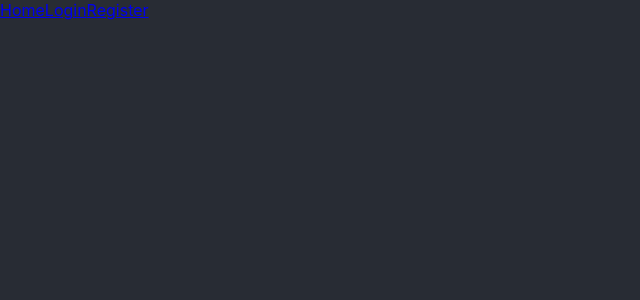
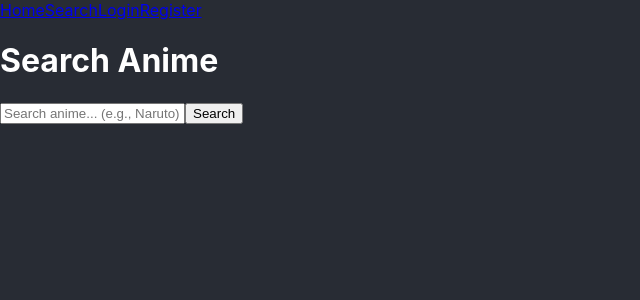
Before and after one commit to imdehydrated/anime-tracker, a React (Create React App) app in the folder frontend/: page /search in a window 1280 px wide. Before the commit this address had no page. Shown: the top 300 px of the page, without its empty margins (0-640 px from the left). Built offline with nearby package versions, Linux system fonts and the light colour scheme.

Commit message:
Added anime searching functionality to frontend

```diff
--- a/frontend/src/App.js
+++ b/frontend/src/App.js
@@ -5,6 +5,7 @@ import Home from './pages/Home';
 import Login from './pages/Login';
 import Register from './pages/Register';
 import MyList from './pages/MyList';
+import Search from './pages/Search';
 
 function App() {
   return (
@@ -16,6 +17,7 @@ function App() {
           <Route path="/login" element={<Login />} />
           <Route path="/register" element={<Register />} />
           <Route path="/mylist" element={<MyList />} />
+          <Route path="/search" element={<Search />} />
         </Routes>
       </BrowserRouter>
     </AuthProvider>
--- a/frontend/src/components/NavBar.js
+++ b/frontend/src/components/NavBar.js
@@ -20,6 +20,7 @@ function NavBar() {
     <nav>
       {/* Home link always visible */}
       <Link to="/">Home</Link>
+      <Link to="/search">Search</Link>
 
       {/* Conditional links based on auth state */}
       {isLoggedIn ? (
--- /dev/null
+++ b/frontend/src/pages/Search.js
@@ -0,0 +1,133 @@
+/**
+ * Search Page — Search for anime and add them to your list.
+ *
+ * Flow:
+ * 1. User types a search query and clicks Search
+ * 2. GET /api/anime/search?q={query} fetches results from AniList (via our backend)
+ * 3. Results display as cards with title, cover image, score, episodes
+ * 4. "Add to List" button sends POST /api/users/list with the anime's AniList ID
+ *
+ * This page combines two API calls:
+ * - Public endpoint (search) — no token needed
+ * - Protected endpoint (add to list) — requires JWT token
+ */
+import { useState } from 'react';
+import { useAuth } from '../context/AuthContext';
+import axios from 'axios';
+
+function Search() {
+    // Search input and results
+    const [query, setQuery] = useState('');         // What the user types
+    const [results, setResults] = useState([]);      // Array of anime from AniList
+    const [loading, setLoading] = useState(false);   // Show "Searching..." during API call
+    const [error, setError] = useState('');
+    const [message, setMessage] = useState('');       // Success message after adding to list
+
+    // Get JWT token — needed for the "Add to List" POST request
+    const { token, isLoggedIn } = useAuth();
+
+    /**
+	 * handleSearch — Calls our backend search endpoint.
+	 *
+	 * This hits the PUBLIC /api/anime/search endpoint (no token needed).
+	 * The backend forwards the query to AniList's GraphQL API and returns
+	 * a simplified JSON array of anime objects.
+	 */
+	const handleSearch = async (e) => {
+		e.preventDefault();          // Prevent form from reloading the page
+		setError('');
+		setMessage('');
+		setLoading(true);
+
+		try {
+			// GET /api/anime/search?q=naruto — same endpoint we tested with curl
+			const { data } = await axios.get(`/api/anime/search?q=${encodeURIComponent(query)}`);
+			setResults(data);          // Store the array of anime results
+		} catch (err) {
+			setError('Search failed. Try again.');
+		} finally {
+			setLoading(false);
+		}
+	};
+
+	/**
+	 * handleAddToList — Adds an anime to the user's list.
+	 *
+	 * Sends POST /api/users/list with the anime's AniList ID.
+	 * This is a PROTECTED endpoint — requires the JWT token in the header.
+	 *
+	 * @param {number} anilistId — the anime's ID from AniList (e.g., 20 for Naruto)
+	 */
+	const handleAddToList = async (anilistId) => {
+		setMessage('');
+		setError('');
+
+		try {
+			// POST with JWT — same as: curl -H "Authorization: Bearer $TOKEN"
+			await axios.post('/api/users/list',
+				{ anilistId, status: 'PLAN_TO_WATCH' },   // Default status when adding
+				{ headers: { Authorization: `Bearer ${token}` } }
+			);
+			setMessage('Added to your list!');
+		} catch (err) {
+			setError(err.response?.data?.error || 'Failed to add to list');
+		}
+	};
+
+    return (
+		<div className="page">
+			<h1>Search Anime</h1>
+
+			{/* Search form — onSubmit triggers handleSearch */}
+			<form onSubmit={handleSearch}>
+				<input
+					type="text"
+					placeholder="Search anime... (e.g., Naruto)"
+					value={query}
+					onChange={(e) => setQuery(e.target.value)}
+					required
+				/>
+				<button type="submit" disabled={loading}>
+					{/* Show different text while searching */}
+					{loading ? 'Searching...' : 'Search'}
+				</button>
+			</form>
+
+			{/* Feedback messages */}
+			{error && <p className="error-message">{error}</p>}
+			{message && <p className="success-message">{message}</p>}
+
+			{/* Search results — .map() loops through each anime */}
+			<div className="search-results">
+				{results.map((anime) => (
+					<div key={anime.id} className="anime-card">
+						{/* Cover image from AniList */}
+						{anime.coverImage && (
+							<img src={anime.coverImage.large} alt={anime.title.romaji} />
+						)}
+
+						<div className="anime-info">
+							{/* Show English title if available, fall back to Romaji */}
+							<h3>{anime.title.english || anime.title.romaji}</h3>
+
+							<p>
+								{/* Join genres array with commas: ["Action", "Adventure"] → "Action, Adventure" */}
+								{anime.genres && anime.genres.join(', ')}
+							</p>
+							<p>Episodes: {anime.episodes || '?'} | Score: {anime.averageScore || '?'}/100</p>
+
+							{/* Only show Add button if logged in */}
+							{isLoggedIn && (
+								<button onClick={() => handleAddToList(anime.id)}>
+									Add to List
+								</button>
+							)}
+						</div>
+					</div>
+				))}
+			</div>
+		</div>
+	);
+}
+
+export default Search;
```
